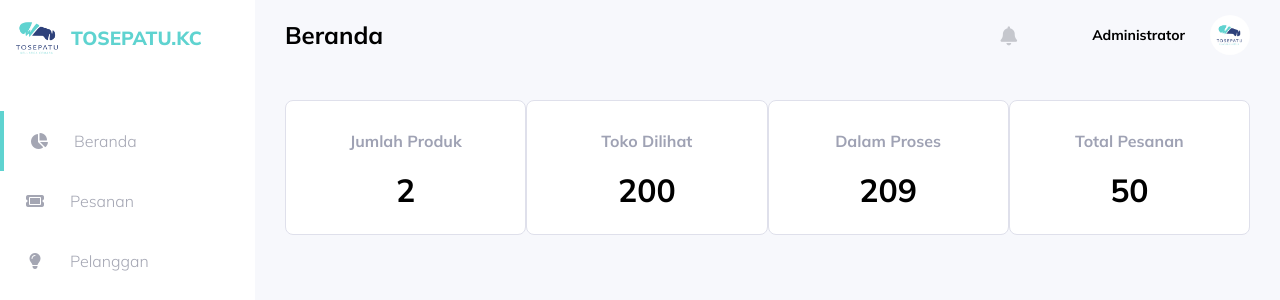
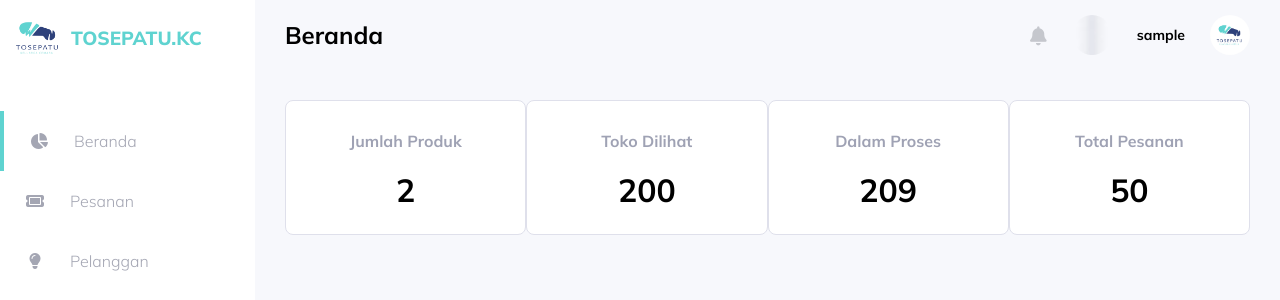
Before and after one commit to Aryaaazrr/tosepatu, a PHP site: page /phpmailer/dashboard.php in a window 1280 px wide. Shown: the top 300 px of the page. Run offline with PHP 8.4, Linux system fonts and the light colour scheme; the visitor is signed in with stand-in values (Sample User, id 1).

Commit message:
clean up folders

```diff
--- a/page/dashboard.php
+++ b/page/dashboard.php
@@ -45,8 +45,14 @@ if (isset($_SESSION['user_id']) && isset($_SESSION['user_email'])) {
                 </div>
                 <div class="profile">
                     <i class="fa-solid fa-bell"></i>
-                    <i class="fa-solid fa-pipe"></i>
-                    <h4>Administrator</h4>
+                    <!-- <i class="fa-solid fa-pipe"></i> -->
+                    <!-- <i class="fa-duotone fa-pipe"></i> -->
+                    <img src="../landing-page/img/divider.png" alt="divider" height="550px">
+                    <h4>
+                        <?php
+                        echo $_SESSION['user_username'];
+                        ?>
+                    </h4>
                     <img src="../landing-page/img/icon-tab.jpg" alt="Foto Profile">
                 </div>
             </div>
```
Also changed, not shown: landing-page/img/divider.png (added).
